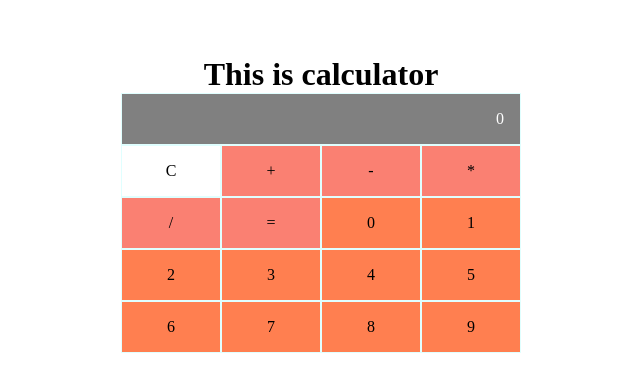
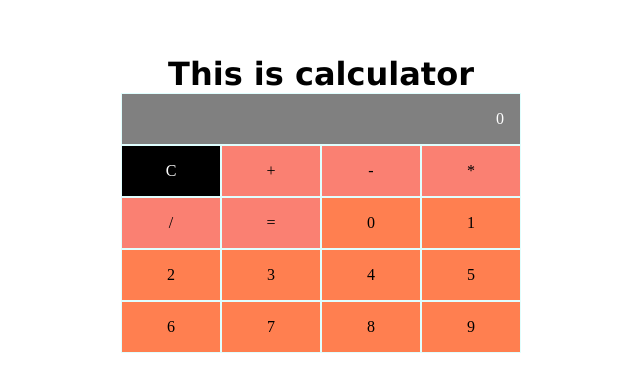
Before and after one commit to purdator1225/theodinproject, a plain HTML site: page calculator/index.html in a window 1280 px wide. Shown: the part 196-588 px from the top of the page, without its empty margins (319-959 px from the left). Drawn offline with Linux system fonts and the light colour scheme.

Commit message:
fixed font

```diff
--- a/calculator/index.html
+++ b/calculator/index.html
@@ -17,7 +17,7 @@
 
         <div class="answer">0</div>
 
-        <div class="buttons">C</div>
+        <div class="buttons cancel">C</div>
 
         <div class="operators buttons">+</div>
         <div class="operators buttons">-</div>
--- a/calculator/scripts.js
+++ b/calculator/scripts.js
@@ -112,7 +112,6 @@ buttons.forEach((button) => {
                 updateDisplay(operateValue)
 
 
-
             }
 
             //else run operation
--- a/calculator/styles.css
+++ b/calculator/styles.css
@@ -1,4 +1,5 @@
-*{
+
+*, ::before, ::after{
     box-sizing: border-box;
     margin: 0;
     padding: 0;
@@ -35,6 +36,11 @@
     background-color: coral;
 }
 
+.cancel{
+    background-color: black;
+    color: white;
+}
+
 body{
     display: flex;
     flex-direction: column;
@@ -42,3 +48,7 @@ body{
     min-height: 100vh;
     justify-content: center;
 }
+
+h1{
+    font-family: 'Lucida Sans', 'Lucida Sans Regular', 'Lucida Grande', 'Lucida Sans Unicode', Geneva, Verdana, sans-serif;
+}
```
